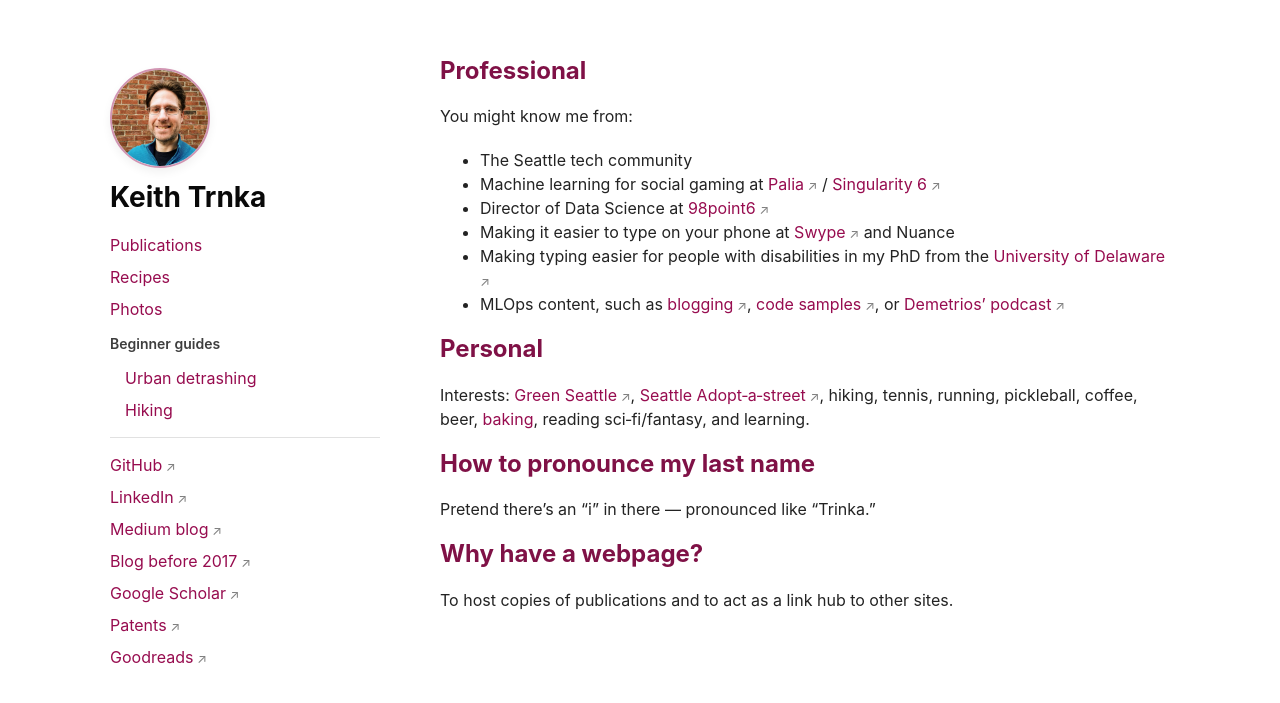
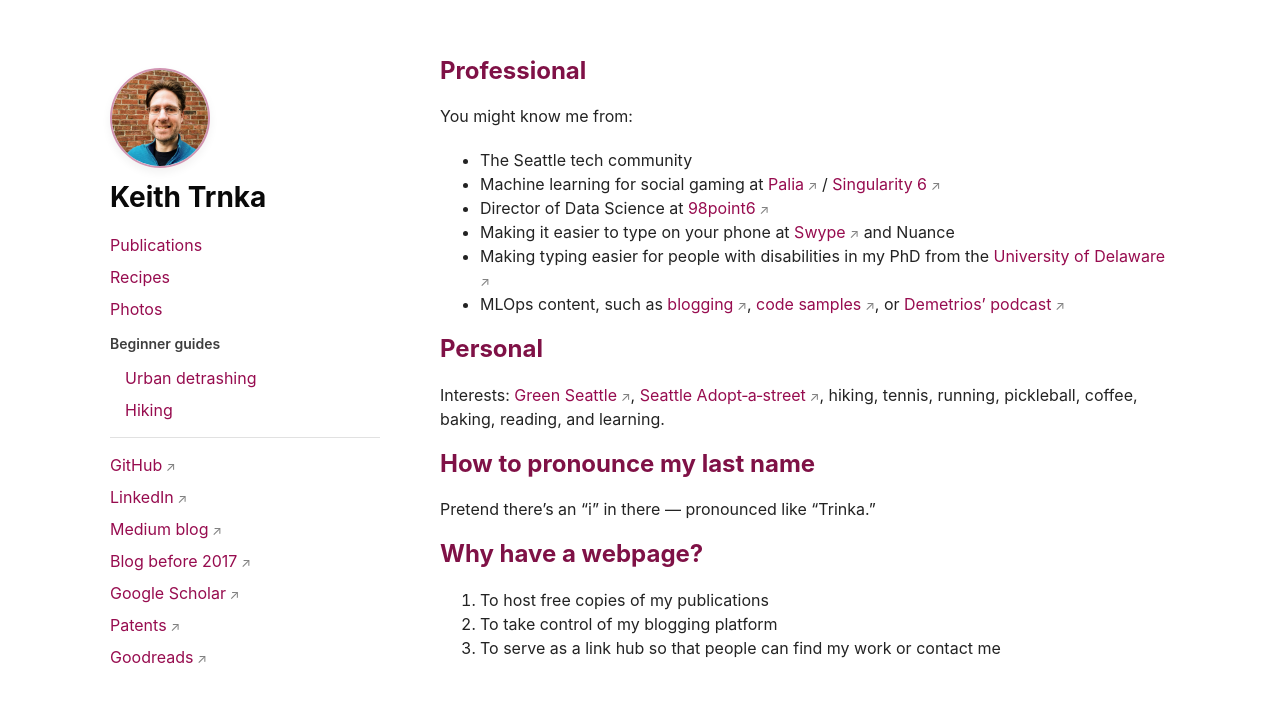
Before and after one commit to ktrnka/webpage, a Jekyll site: the page built from webpage/index.md, in a window 1280 px wide. Shown: the top 703 px of the page. Built offline with Jekyll 4.4.1, drawn with Linux system fonts in a browser that asks for light colours.

Commit message:
index updates

```diff
--- a/webpage/index.md
+++ b/webpage/index.md
@@ -16,7 +16,7 @@
 
 ## Personal
 
-Interests: [Green Seattle](https://www.greenseattle.org/), [Seattle Adopt‑a‑street](https://www.seattle.gov/transportation/projects-and-programs/programs/pedestrian-program/adopt-a-street), hiking, tennis, running, pickleball, coffee, beer, [baking](https://ktrnka.github.io/recipes/), reading sci‑fi/fantasy, and learning.
+Interests: [Green Seattle](https://www.greenseattle.org/), [Seattle Adopt‑a‑street](https://www.seattle.gov/transportation/projects-and-programs/programs/pedestrian-program/adopt-a-street), hiking, tennis, running, pickleball, coffee, baking, reading, and learning.
 
 ## How to pronounce my last name
 
@@ -24,4 +24,6 @@
 
 ## Why have a webpage?
 
-To host copies of publications and to act as a link hub to other sites.
+1. To host free copies of my publications
+2. To take control of my blogging platform
+3. To serve as a link hub so that people can find my work or contact me
```
